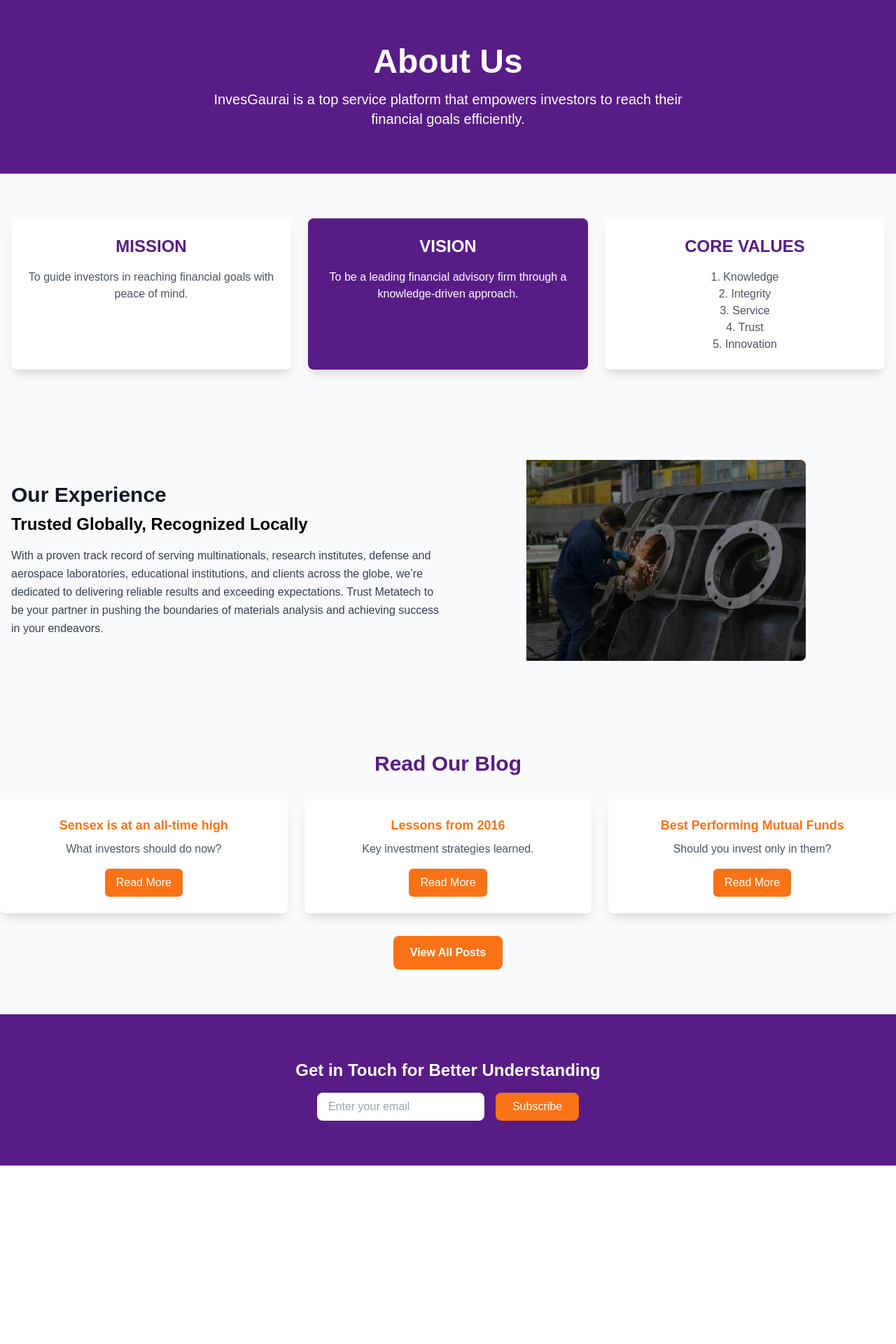
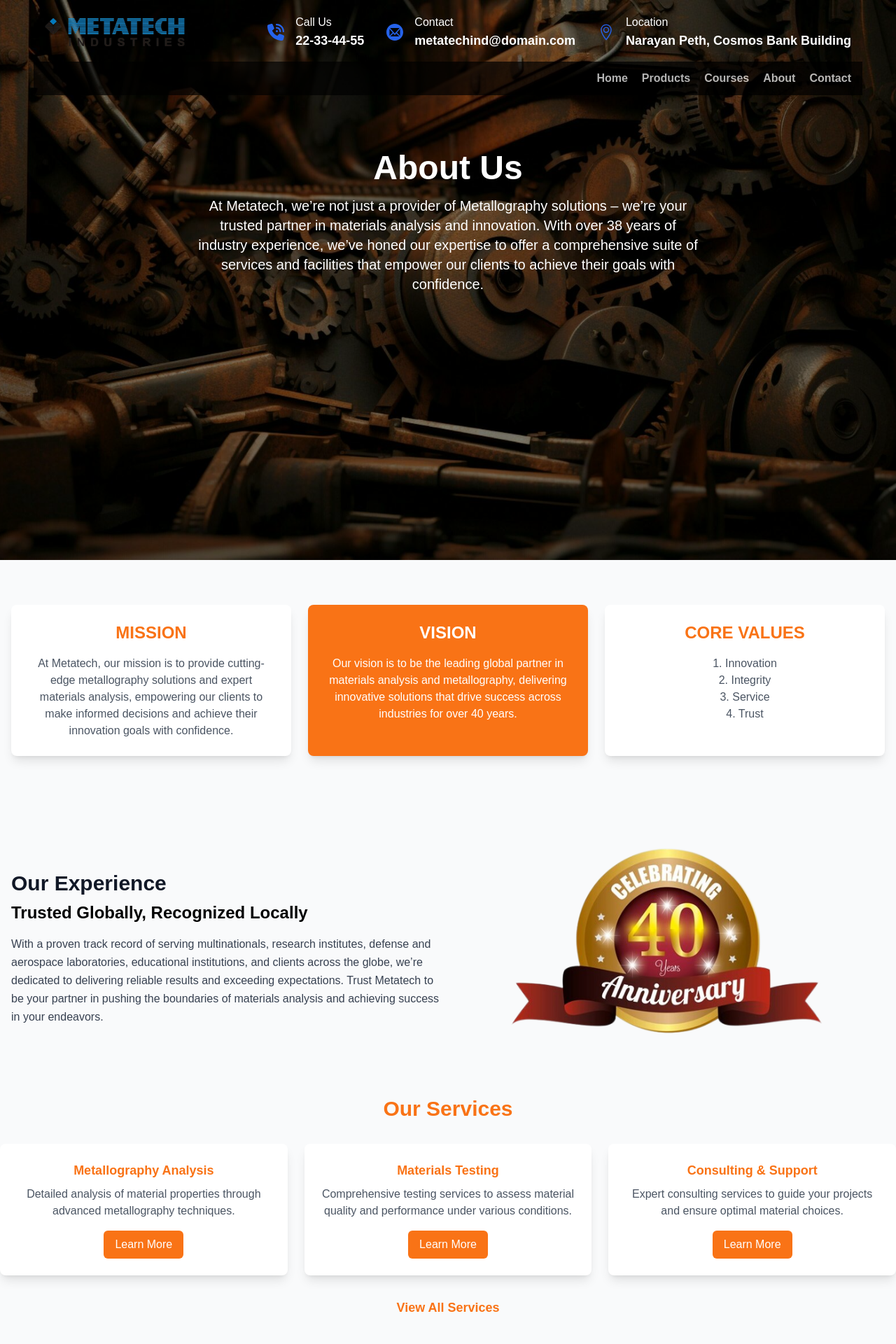
Before and after one commit to DelXN-shivam/Metatech_Industries, a Next.js app: page /aboutus in a window 1280 px wide. Shown: the top 1920 px of the page at 70% size. Before the commit the page ends 1665 px from the top, so only its background shows below. Built offline with nearby package versions, Linux system fonts and the light colour scheme.

Commit message:
Final About US

```diff
--- a/src/app/aboutus/page.jsx
+++ b/src/app/aboutus/page.jsx
@@ -2,115 +2,247 @@
 
 import React from 'react';
 import Image from 'next/image';
-
+import CompanyHeader from '../components/CompanyHeader';
+import Header from '../components/Header';
+import { motion } from 'framer-motion';
+import Footer from '../components/Footer';
 
 const AboutUsPage = () => {
+
+    // Variants for general section animation on load
+    const containerVarients = {
+        hidden: {
+            opacity: 0,
+            scale: 0.8
+        },
+        visible: {
+            opacity: 1,
+            scale: 1,
+            transition: {
+                duration: 1.2, ease: 'easeInOut',
+            }
+        },
+    };
+
+    // Variants for buttons hover animation
+    const buttonVarients = {
+        hover: {
+            scale: 1.1,
+            transition: {
+                duration: 0.3,
+            }
+        },
+    };
+
+    // Scroll animation variant for each section
+    const scrollVariant = {
+        hidden: { opacity: 0, y: 50 },
+        visible: { opacity: 1, y: 0, transition: { duration: 1.5, ease: 'easeOut' } },
+    };
+
     return (
         <div className="bg-gray-50">
             {/* Hero Section */}
-            <section className="bg-purple-900 text-white py-16 text-center">
-                <h1 className="text-3xl md:text-5xl font-bold">About Us</h1>
-                <p className="text-lg md:text-xl mt-4 px-6 max-w-3xl mx-auto">
-                    InvesGaurai is a top service platform that empowers investors to reach their financial goals efficiently.
-                </p>
-            </section>
+            <motion.section
+                className="relative bg-cover bg-center h-screen"
+                style={{
+                    backgroundImage: "url('/images/about_bg.jpg')"
+                }}
+                initial="hidden"
+                animate="visible"
+                variants={containerVarients}
+            >
+                {/* Background Overlay */}
+                <div className="absolute inset-0 bg-black opacity-50"></div>
+
+                {/* Content */}
+                <div className="max-w-screen-xl mx-auto text-center items-center justify-center text-white relative px-6 md:px-8 lg:px-12 py-1">
+                    <CompanyHeader />
+                    <Header />
+
+                    {/* Main Heading motion.div */}
+                    <div className="flex flex-col justify-center items-center pt-20 text-center">
+                        <motion.h1
+                            className="text-3xl md:text-5xl font-bold leading-tight"
+                            initial={{ opacity: 0 }}
+                            animate={{ opacity: 1 }}
+                            transition={{ delay: 0.2, duration: 1 }}
+                        >
+                            About Us
+                        </motion.h1>
+                        <motion.p
+                            className="text-lg md:text-xl mt-4 px-6 max-w-3xl mx-auto"
+                            initial={{ opacity: 0 }}
+                            animate={{ opacity: 1 }}
+                            transition={{ delay: 0.3, duration: 1 }}
+                        >
+                            At Metatech, we’re not just a provider of Metallography solutions – we’re your trusted partner in materials
+                            analysis and innovation. With over 38 years of industry experience, we’ve honed our expertise to offer a comprehensive
+                            suite of services and facilities that empower our clients to achieve their goals with confidence.
+                        </motion.p>
+                    </div>
+                </div>
+            </motion.section>
 
             {/* Mission, Vision, Core Values Section */}
-            <section className="container mx-auto py-16 px-4">
+            <motion.section
+                className="container mx-auto py-16 px-4"
+                initial="hidden"
+                animate="visible"
+                variants={scrollVariant}
+            >
                 <div className="grid grid-cols-1 md:grid-cols-3 gap-6 text-center">
                     {/* Mission */}
-                    <div className="bg-white p-6 rounded-lg shadow-lg">
-                        <h3 className="text-2xl font-bold text-purple-900">MISSION</h3>
+                    <motion.div
+                        className="bg-white p-6 rounded-lg shadow-lg transition-transform transform hover:scale-105 hover:shadow-xl cursor-pointer"
+                        variants={scrollVariant}
+                        whileTap={{ scale: 0.95 }}
+                        whileHover={{ scale: 1.05 }}
+                    >
+                        <h3 className="text-2xl font-bold text-orange-500">MISSION</h3>
                         <p className="mt-4 text-gray-600">
-                            To guide investors in reaching financial goals with peace of mind.
+                            At Metatech, our mission is to provide cutting-edge metallography solutions and expert materials analysis,
+                            empowering our clients to make informed decisions and achieve their innovation goals with confidence.
                         </p>
-                    </div>
+                    </motion.div>
 
                     {/* Vision */}
-                    <div className="bg-purple-900 text-white p-6 rounded-lg shadow-lg">
+                    <motion.div
+                        className="bg-orange-500 text-white p-6 rounded-lg shadow-lg transition-transform transform hover:scale-105 hover:shadow-xl cursor-pointer"
+                        variants={scrollVariant}
+                        whileTap={{ scale: 0.95 }}
+                        whileHover={{ scale: 1.05 }}
+                    >
                         <h3 className="text-2xl font-bold">VISION</h3>
                         <p className="mt-4">
-                            To be a leading financial advisory firm through a knowledge-driven approach.
+                            Our vision is to be the leading global partner in materials analysis and metallography, delivering innovative
+                            solutions that drive success across industries for over 40 years.
                         </p>
-                    </div>
+                    </motion.div>
 
                     {/* Core Values */}
-                    <div className="bg-white p-6 rounded-lg shadow-lg">
-                        <h3 className="text-2xl font-bold text-purple-900">CORE VALUES</h3>
+                    <motion.div
+                        className="bg-white p-6 rounded-lg shadow-lg transition-transform transform hover:scale-105 hover:shadow-xl cursor-pointer"
+                        variants={scrollVariant}
+                        whileTap={{ scale: 0.95 }}
+                        whileHover={{ scale: 1.05 }}
+                    >
+                        <h3 className="text-2xl font-bold text-orange-500">CORE VALUES</h3>
                         <p className="mt-4 text-gray-600">
-                            1. Knowledge <br /> 2. Integrity <br /> 3. Service <br /> 4. Trust <br /> 5. Innovation
+                            1. Innovation <br /> 2. Integrity <br /> 3. Service <br /> 4. Trust <br />
                         </p>
-                    </div>
+                    </motion.div>
                 </div>
-            </section>
+            </motion.section>
+
 
             {/* Our Experience Section */}
-            <section className="container mx-auto py-16 px-4 flex flex-col md:flex-row items-center">
+            <motion.section
+                className="container mx-auto px-4 flex flex-col md:flex-row items-center"
+                initial="hidden"
+                animate="visible"
+                variants={scrollVariant}
+            >
                 <div className="md:w-1/2 text-left">
-                    <h2 className="text-3xl font-bold text-gray-900">Our Experience</h2>
-                    <h3 className="text-2xl font-bold text-black mt-2">
+                    <motion.h2
+                        className="text-3xl font-bold text-gray-900"
+                        initial={{ opacity: 0 }}
+                        animate={{ opacity: 1 }}
+                        transition={{ delay: 0.2, duration: 1 }}
+                    >
+                        Our Experience
+                    </motion.h2>
+                    <motion.h3
+                        className="text-2xl font-bold text-black mt-2"
+                        initial={{ opacity: 0 }}
+                        animate={{ opacity: 1 }}
+                        transition={{ delay: 0.3, duration: 1 }}
+                    >
                         Trusted Globally, Recognized Locally
-                    </h3>
-                    <p className="mt-4 text-gray-700 leading-relaxed">
-                        With a proven track record of serving multinationals, research institutes,
-                        defense and aerospace laboratories, educational institutions, and clients across the globe,
-                        we’re dedicated to delivering reliable results and exceeding expectations.
+                    </motion.h3>
+                    <motion.p
+                        className="mt-4 text-gray-700 leading-relaxed"
+                        initial={{ opacity: 0 }}
+                        animate={{ opacity: 1 }}
+                        transition={{ delay: 0.4, duration: 1 }}
+                    >
+                        With a proven track record of serving multinationals, research institutes, defense and aerospace laboratories,
+                        educational institutions, and clients across the globe, we’re dedicated to delivering reliable results and exceeding expectations.
                         Trust Metatech to be your partner in pushing the boundaries of materials analysis and achieving success in your endeavors.
-                    </p>
+                    </motion.p>
                 </div>
                 <div className="md:w-1/2 flex justify-center mt-6 md:mt-0">
-                    <Image src="/images/image_1.png" alt="38 Years in Service" width={400} height={300} />
+                    <Image src="/images/40_Years_Image.png" alt="40 Years in Service" width={500} height={400} />
                 </div>
-            </section>
+            </motion.section>
 
-            {/* Read Our Blog Section */}
-            <section className="container mx-auto py-16 text-center">
-                <h2 className="text-3xl font-bold text-purple-900">Read Our Blog</h2>
+            {/* Our Services Section */}
+            <motion.section
+                className="container mx-auto pb-10 text-center"
+                initial="hidden"
+                animate="visible"
+                variants={scrollVariant}
+            >
+                <motion.h2
+                    className="text-3xl font-bold text-orange-500"
+                    initial={{ opacity: 0 }}
+                    animate={{ opacity: 1 }}
+                    transition={{ delay: 0.2, duration: 1 }}
+                >
+                    Our Services
+                </motion.h2>
                 <div className="grid grid-cols-1 md:grid-cols-3 gap-6 mt-8">
-                    {/* Blog Post 1 */}
-                    <div className="bg-white p-6 rounded-lg shadow-lg">
-                        <h3 className="text-lg font-bold text-orange-500">Sensex is at an all-time high</h3>
-                        <p className="text-gray-600 mt-2">What investors should do now?</p>
+                    {/* Service 1 */}
+                    <motion.div
+                        className="bg-white p-6 rounded-lg shadow-lg transition-transform transform hover:scale-105 hover:shadow-xl"
+                        whileHover="hover"
+                        variants={buttonVarients}
+                    >
+                        <h3 className="text-lg font-bold text-orange-500">Metallography Analysis</h3>
+                        <p className="text-gray-600 mt-2">Detailed analysis of material properties through advanced metallography techniques.</p>
                         <button className="mt-4 bg-orange-500 text-white px-4 py-2 rounded-md hover:bg-orange-600 transition">
-                            Read More
+                            Learn More
                         </button>
-                    </div>
+                    </motion.div>
 
-                    {/* Blog Post 2 */}
-                    <div className="bg-white p-6 rounded-lg shadow-lg">
-                        <h3 className="text-lg font-bold text-orange-500">Lessons from 2016</h3>
-                        <p className="text-gray-600 mt-2">Key investment strategies learned.</p>
+                    {/* Service 2 */}
+                    <motion.div
+                        className="bg-white p-6 rounded-lg shadow-lg transition-transform transform hover:scale-105 hover:shadow-xl"
+                        whileHover="hover"
+                        variants={buttonVarients}
+                    >
+                        <h3 className="text-lg font-bold text-orange-500">Materials Testing</h3>
+                        <p className="text-gray-600 mt-2">Comprehensive testing services to assess material quality and performance under various conditions.</p>
                         <button className="mt-4 bg-orange-500 text-white px-4 py-2 rounded-md hover:bg-orange-600 transition">
-                            Read More
+                            Learn More
                         </button>
-                    </div>
+                    </motion.div>
 
-                    {/* Blog Post 3 */}
-                    <div className="bg-white p-6 rounded-lg shadow-lg">
-                        <h3 className="text-lg font-bold text-orange-500">Best Performing Mutual Funds</h3>
-                        <p className="text-gray-600 mt-2">Should you invest only in them?</p>
+                    {/* Service 3 */}
+                    <motion.div
+                        className="bg-white p-6 rounded-lg shadow-lg transition-transform transform hover:scale-105 hover:shadow-xl"
+                        whileHover="hover"
+                        variants={buttonVarients}
+                    >
+                        <h3 className="text-lg font-bold text-orange-500">Consulting & Support</h3>
+                        <p className="text-gray-600 mt-2">Expert consulting services to guide your projects and ensure optimal material choices.</p>
                         <button className="mt-4 bg-orange-500 text-white px-4 py-2 rounded-md hover:bg-orange-600 transition">
-                            Read More
+                            Learn More
                         </button>
-                    </div>
+                    </motion.div>
                 </div>
 
-                <button className="bg-orange-500 text-white px-6 py-3 rounded-lg font-semibold hover:bg-orange-600 transition mt-8">
-                    View All Posts
-                </button>
-            </section>
+                <motion.h1
+                    className="text-orange-500 text-lg font-bold hover:text-xl mt-8"
+                    initial={{ opacity: 0 }}
+                    animate={{ opacity: 1 }}
+                    transition={{ delay: 0.5, duration: 1 }}
+                >
+                    View All Services
+                </motion.h1>
+            </motion.section>
 
-            {/* Contact CTA */}
-            <section className="bg-purple-900 text-white py-16 text-center">
-                <h2 className="text-2xl font-bold">Get in Touch for Better Understanding</h2>
-                <input type="text" placeholder="Enter your email" className="mt-4 px-4 py-2 rounded-lg text-black" />
-                <button className="ml-4 bg-orange-500 px-6 py-2 rounded-lg hover:bg-orange-600 transition">
-                    Subscribe
-                </button>
-            </section>
-
-
-
+            <Footer />
         </div>
     );
 };
```
Also changed, not shown: public/images/about_bg.jpg (added).
